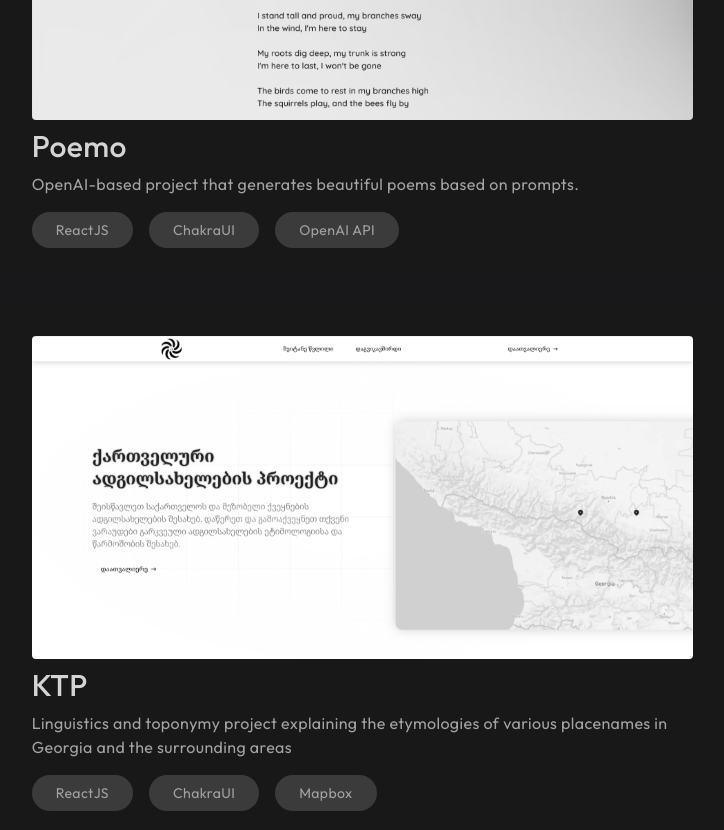
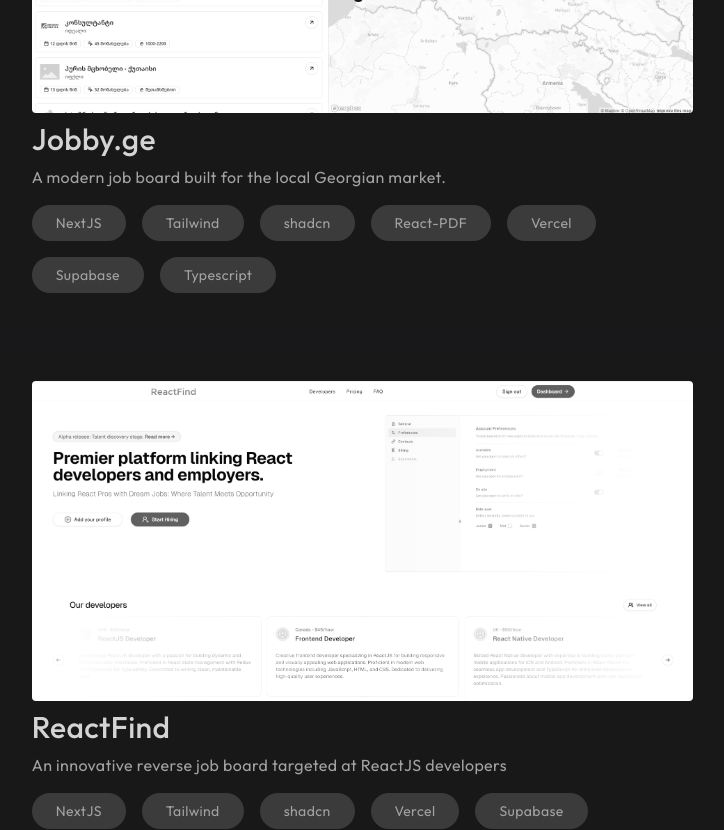
Before and after one commit to irakli2206/personal-website, a React (Vite) app: page / in a window 1280 px wide. Shown: the part 3460-4290 px from the top of the page, without its empty margins (507-1231 px from the left). Built offline with nearby package versions, Linux system fonts and the light colour scheme.

Commit message:
added projects

```diff
--- a/src/components/Experience.tsx
+++ b/src/components/Experience.tsx
@@ -6,6 +6,8 @@
 import Poemo from '../assets/projects/Poemo.svg'
 import Proficio from '../assets/projects/Proficio.svg'
 import Resumate from '../assets/projects/Resumate.svg'
+import Jobby from '../assets/projects/Jobby.png'
+import ReactFind from '../assets/projects/ReactFind.png'
 import ProjectCard from './ProjectCard'
 import { AnimatePresence, motion, useAnimationControls, useInView } from 'framer-motion'
 import { textAnimation } from '../util'
@@ -50,6 +52,20 @@
 
     let projectData: Project[] = [
         {
+            title: 'Jobby.ge',
+            description: `A modern job board built for the local Georgian market.`,
+            tech: ['NextJS', 'Tailwind', 'shadcn', 'React-PDF', 'Vercel', 'Supabase', 'Typescript'],
+            img: Jobby,
+            url: 'https://jobby.ge/'
+        },
+        {
+            title: 'ReactFind',
+            description: `An innovative reverse job board targeted at ReactJS developers`,
+            tech: ['NextJS', 'Tailwind', 'shadcn', 'Vercel', 'Supabase', 'Typescript'],
+            img: ReactFind,
+            url: 'https://reactfind.com/'
+        },
+        {
             title: 'Poemo',
             description: 'OpenAI-based project that generates beautiful poems based on prompts.',
             tech: ['ReactJS', 'ChakraUI', 'OpenAI API'],
@@ -78,6 +94,7 @@
             img: Resumate,
             url: 'https://resumate.vercel.app/'
         },
+
     ]
 
     const onCardEnter = (index: number) => {
```
Also changed, not shown: src/assets/projects/Jobby.png (added), src/assets/projects/Reactfind.png (added).
